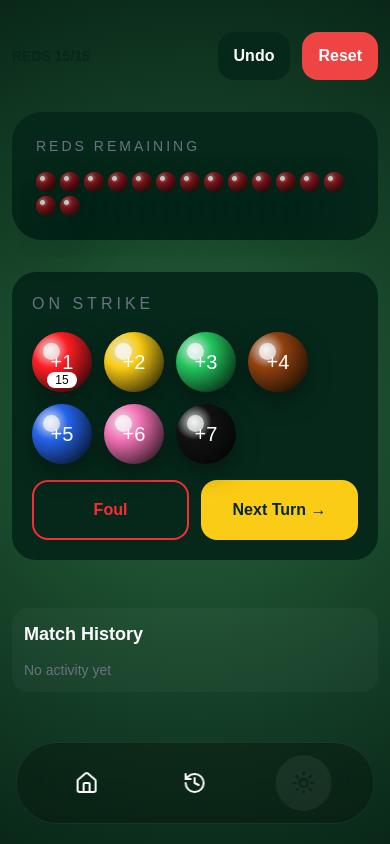
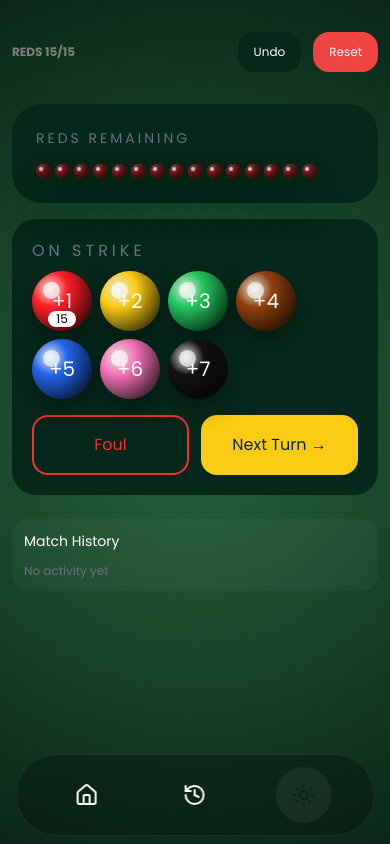
Before and after one commit to Ramagiri-Akhil/Snooker-scoreboard, a React (Vite) app: page /scoreboard in a window 390 px wide. Built offline with nearby package versions, Linux system fonts and the light colour scheme.

Commit message:
adjusted the font size

```diff
--- a/dev-dist/sw.js
+++ b/dev-dist/sw.js
@@ -81,7 +81,7 @@ define(['./workbox-7e5eb42b'], (function (workbox) { 'use strict';
     "revision": "3ca0b8505b4bec776b69afdba2768812"
   }, {
     "url": "index.html",
-    "revision": "0.8rk6aj28klg"
+    "revision": "0.2hala32ae3"
   }], {});
   workbox.cleanupOutdatedCaches();
   workbox.registerRoute(new workbox.NavigationRoute(workbox.createHandlerBoundToURL("index.html"), {
--- a/src/App.jsx
+++ b/src/App.jsx
@@ -207,6 +207,7 @@ useEffect(() => {
         bottom-24
         right-5
         z-50
+        text-sm
 
         px-5 py-3
         rounded-2xl
@@ -215,6 +216,10 @@ useEffect(() => {
         shadow-2xl
 
         animate-bounce
+        hover:animate-none
+        transition-all duration-300
+        hover:scale-105
+        focus:outline-none
       "
 
       style={{
@@ -226,7 +231,7 @@ useEffect(() => {
       }}
     >
 
-      Install App
+      Install
 
     </button>
   )
--- a/src/components/Navbar.jsx
+++ b/src/components/Navbar.jsx
@@ -180,7 +180,7 @@ const Navbar = ({
       <div
         className="
           md:hidden
-          fixed bottom-5 left-1/2
+          fixed bottom-2 left-1/2
           -translate-x-1/2
           z-50
           w-[92%]
--- a/src/components/Scoreball.jsx
+++ b/src/components/Scoreball.jsx
@@ -33,7 +33,7 @@ className={`
 
         ${
           small
-            ? "w-8 h-8 text-[10px]"
+            ? "w-5 h-5 text-[10px]"
             : "w-15 h-15 text-xl cursor-pointer hover:scale-105"
         }
       `}
--- a/src/index.css
+++ b/src/index.css
@@ -1,3 +1,4 @@
+@import url('https://fonts.googleapis.com/css2?family=Cinzel:wght@400..900&family=Oswald:wght@200..700&family=Poppins:ital,wght@0,100;0,200;0,300;0,400;0,500;0,600;0,700;0,800;0,900;1,100;1,200;1,300;1,400;1,500;1,600;1,700;1,800;1,900&display=swap');
 @import "tailwindcss";
 
 :root{
@@ -42,5 +43,23 @@ body {
   box-sizing: border-box;
   background: var(--bg-primary);
   color: var(--text-primary);
-  font-family: sans-serif;
+    font-family: "Poppins", sans-serif;
+  font-weight: 400;
+  font-style: normal;
 }
+
+
+.cinzel-400 {
+  font-family: "Cinzel", serif;
+  font-optical-sizing: auto;
+  font-weight: 400;
+  font-style: normal;
+}
+
+
+.oswald-400 {
+  font-family: "Oswald", sans-serif;
+  font-optical-sizing: auto;
+  font-weight: 400;
+  font-style: normal;
+}
--- a/src/pages/Home.jsx
+++ b/src/pages/Home.jsx
@@ -91,13 +91,13 @@ function Home() {
 
 
       {/* Content */}
-      <motion.section className="relative mb-12 z-10 min-h-screen flex flex-col items-center justify-center px-6"
+      <motion.section className="relative mb-8 z-10 min-h-screen flex flex-col items-center justify-center px-5"
       variants={containerVariants}
       initial="hidden"
         animate="show"
       >
         <motion.h1
-          className="text-5xl md:text-7xl font-black tracking-tight text-center"
+          className="cinzel-400 text-5xl md:text-7xl font-black tracking-tight text-center"
           variants={itemVariants}
           style={{
             color: "var(--text-primary)",
@@ -107,7 +107,7 @@ function Home() {
         </motion.h1>
 
         <motion.p
-          className="mt-3 mb-8 text-base md:text-lg text-center"
+          className="oswald-400 mt-2 mb-5 text-base md:text-lg text-center"
           variants={itemVariants}
           style={{
             color: "var(--text-primary)",
@@ -129,7 +129,7 @@ function Home() {
               damping: 14,
              }}
             onClick={() => navigate("/individual")}
-            className="min-h-60 rounded-3xl p-8 backdrop-blur-md border hover:cursor-pointer"
+            className="min-h-10 rounded-3xl p-5 backdrop-blur-md border hover:cursor-pointer"
             whileHover={{
               y: -8,
               scale: 1.03,
@@ -163,7 +163,7 @@ function Home() {
             </div>
 
             <h2
-              className="text-3xl md:text-5xl font-bold mb-2"
+              className="text-2xl md:text-4xl font-bold mb-2"
               style={{
                 color: "var(--text-secondary)",
               }}
@@ -193,7 +193,7 @@ function Home() {
           {/* Card 2 */}
           <motion.div
             onClick={() => navigate("/squad")}
-            className="w-full max-w-3xl min-h-60 rounded-3xl p-8 backdrop-blur-md border hover:cursor-pointer"
+            className="w-full max-w-3xl min-h-10 rounded-3xl p-5 backdrop-blur-md border hover:cursor-pointer"
              initial={{ opacity: 0, y: 40 }}
             animate={{ opacity: 1, y: 0 }}
             transition={{ duration: 0.6,
@@ -226,7 +226,7 @@ function Home() {
             </div>
 
             <h2
-              className="text-3xl md:text-5xl font-bold mb-2"
+              className="text-2xl md:text-4xl font-bold mb-2"
               style={{
                 color: "var(--text-secondary)",
               }}
--- a/src/pages/Scoreboard.jsx
+++ b/src/pages/Scoreboard.jsx
@@ -674,9 +674,9 @@ addActivity(
       <div className="max-w-7xl mx-auto flex items-center justify-between mb-8">
         {/* Reds */}
         <div
-          className="text-sm md:text-xl font-bold "
+          className="text-xs md:text-xl font-bold "
           style={{
-            color: "var(--text-primary)",
+            color: "graytext",
           }}
         >
           REDS {gameState.reds}/15
@@ -689,7 +689,7 @@ addActivity(
             console.log("clicked");
             undoLastAction()
           }}
-            className="px-4 md:px-5 py-3 rounded-2xl font-semibold cursor-pointer"
+            className="px-4 md:px-5 py-3 text-xs rounded-2xl  cursor-pointer"
             style={{
               background: "var(--bg-secondary)",
               color: "var(--text-secondary)",
@@ -700,7 +700,7 @@ addActivity(
 
           <button
             onClick={resetGame}
-            className="px-4 md:px-5 py-3 rounded-2xl font-semibold cursor-pointer"
+            className="px-4 md:px-5 py-3 text-xs rounded-2xl  cursor-pointer"
             style={{
               background: "#ef4444",
               color: "#fff",
@@ -712,7 +712,7 @@ addActivity(
       </div>
 
       {/* MAIN */}
-      <div className="max-w-7xl mx-auto grid lg:grid-cols-2 gap-8">
+      <div className="max-w-7xl mx-auto grid lg:grid-cols-2 gap-4">
         {/* LEFT SIDE */}
         <div className="space-y-5">
           {gameState.players.map((player, index) => {
@@ -739,16 +739,16 @@ addActivity(
 
                 <div className="flex items-center justify-between">
                   {/* LEFT */}
-                  <div className="flex items-center gap-5">
+                  <div className="flex items-center gap-3">
                     <FloatingBall
-                      size="43px"
+                      size="30px"
                       color={player.color}
                       animateBall={false}
                     />
 
                     <div>
                       <h2
-                        className="text-2xl md:text-3xl font-bold"
+                        className="cinzel-400 text-xl md:text-xl font-bold"
                         style={{
                           color: "var(--text-secondary)",
                         }}
@@ -766,7 +766,7 @@ addActivity(
                   </div>
 
                   {/* SCORE */}
-                  <h1 className="text-4xl md:text-5xl font-black text-yellow-400">
+                  <h1 className="text-2xl md:text-5xl text-yellow-400">
                       <AnimatedScore
     value={player.score}
   />
@@ -780,7 +780,7 @@ addActivity(
   gameState.reds === 0 &&
   !gameOver && (
 
-    <div className="mt-4">
+    <div className="mt-2">
 
       <p className="text-gray-500 text-sm mb-2 tracking-[2px]">
         NEXT REQUIRED BALL
@@ -843,7 +843,7 @@ addActivity(
         `}
       >
         <FloatingBall
-          size="20px"
+          size="15px"
           color="#ff1d25"
           animateBall={false}
         />
@@ -869,7 +869,7 @@ addActivity(
           <p className="tracking-[4px] text-gray-500">ON STRIKE</p>
 
           <h1
-            className="text-2xl md:text-5xl font-black mt-2"
+            className="cinzel-400 text-xl md:text-5xl  mt-2"
             style={{
               color: "var(--text-secondary)",
             }}
@@ -1061,7 +1061,7 @@ addActivity(
 </AnimatePresence>
 
           {/* BALLS */}
-          <div className="flex md:gap-5 gap-3 flex-wrap mt-4">
+          <div className="flex md:gap-5 gap-2 flex-wrap mt-2">
 {BALLS.map((ball) => {
 
   const isDisabled =
@@ -1105,7 +1105,7 @@ addActivity(
   py-4 rounded-2xl
   border-2 border-red-500
   text-red-500
-  font-bold md:text-2xl text-base
+   md:text-2xl text-base
   transition-all
 
   ${
@@ -1124,7 +1124,7 @@ addActivity(
               onClick={nextTurn}
              className={`
   py-4 rounded-2xl
-  text-white font-bold
+  text-white
   md:text-2xl text-base
   transition-all
 
@@ -1153,7 +1153,7 @@ addActivity(
               }}
             >
               <p
-                className="text-lg font-bold mb-2"
+                className="text-sm  mb-2"
                 style={{
                   color: "var(--text-secondary)",
                 }}
@@ -1189,7 +1189,7 @@ addActivity(
                   onChange={(e) => setCustomPoints(e.target.value)}
                   placeholder="Custom"
                   className="
-                      flex-1 px-5 py-4
+                      flex-1 px-3 py-4 text-xs
                       rounded-2xl outline-none
                     "
                   style={{
@@ -1201,8 +1201,8 @@ addActivity(
                 <button
                   onClick={applyCustomPoints}
                   className="
-                      px-8 rounded-2xl
-                      font-bold cursor-pointer
+                      px-8 rounded-2xl text-xs
+                       cursor-pointer
                     "
                   style={{
                     background: "var(--button-color)",
@@ -1219,14 +1219,14 @@ addActivity(
         </div>
         {/* MATCH HISTORY */}
 <div
-  className="rounded-2xl p-3 mt-4"
+  className="rounded-2xl p-3 mt-2 md:mt-4"
   style={{
     background: "rgba(255,255,255,0.03)",
   }}
 >
 
   <p
-    className="text-lg font-bold mb-3"
+    className="text-sm  mb-3"
     style={{
       color: "var(--text-secondary)",
     }}
@@ -1238,7 +1238,7 @@ addActivity(
 
     {
       activityLog.length === 0 && (
-        <p className="text-gray-500 text-sm">
+        <p className="text-gray-500 text-xs">
           No activity yet
         </p>
       )
@@ -1276,7 +1276,7 @@ addActivity(
               />
 
               <p
-                className="font-medium"
+                className="text-sm"
                 style={{
                   color:
                     "var(--text-primary)",
```
Also changed, not shown: src/pages/IndividualSetup.jsx (+10 -10 lines), src/pages/SquadSetup.jsx (+11 -11 lines).
